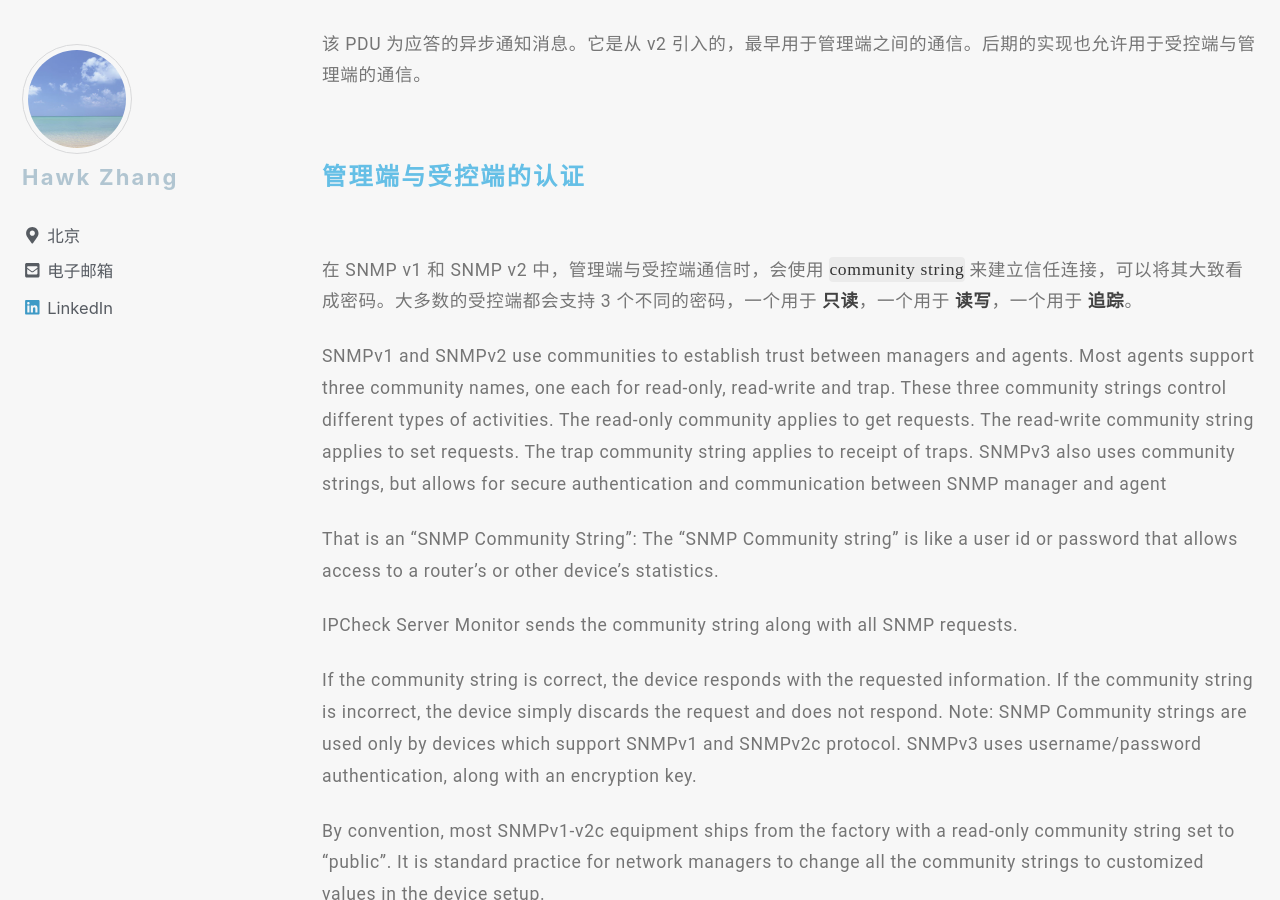
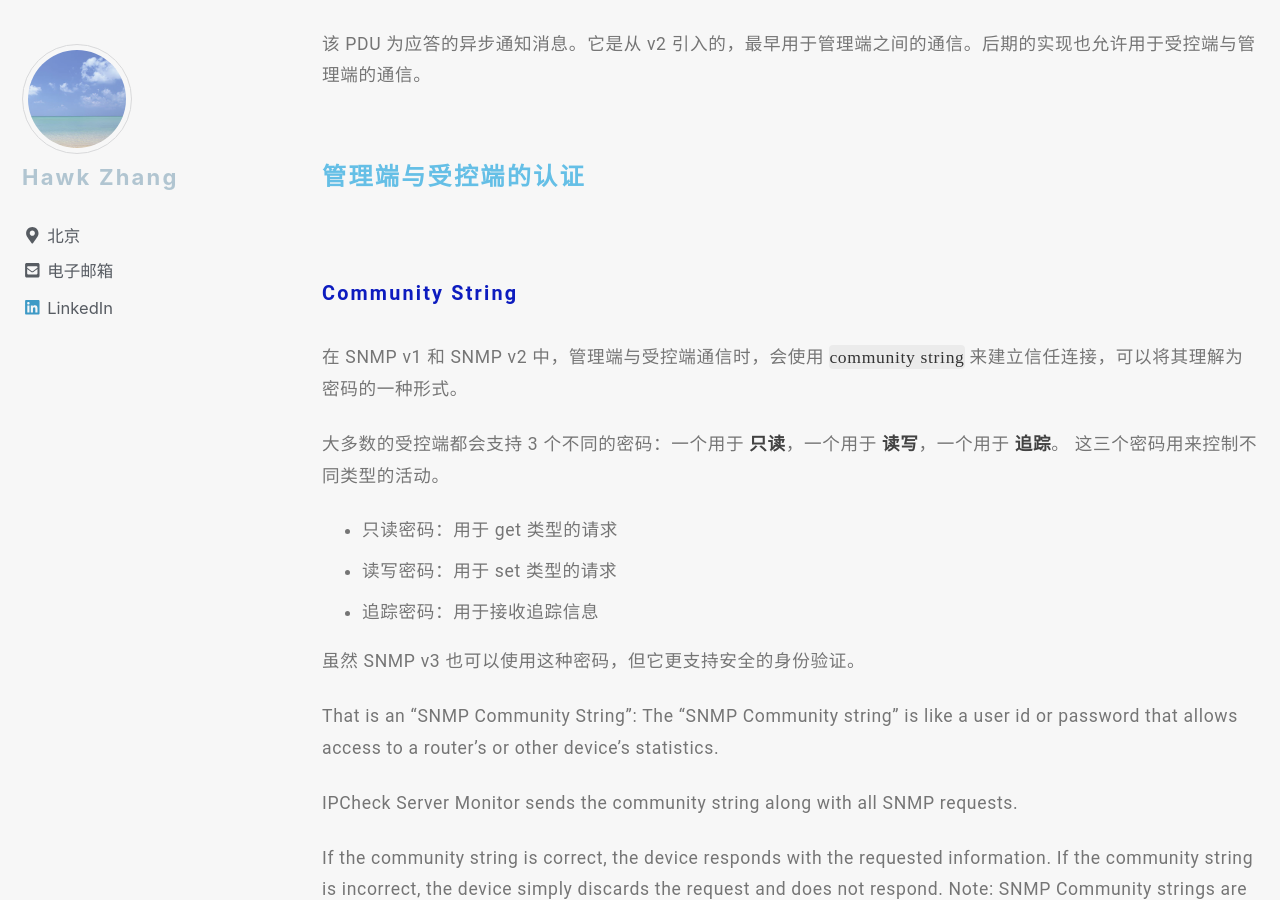
Before and after one commit to narru888/linotes_note, a Jekyll site: the page built from _posts/monitor/zabbix/2018-01-02-monitor.snmp.md, in a window 1280 px wide and 900 px high, scrolled down 7062 px. Built offline with Jekyll 4.4.1, drawn with Linux system fonts in a browser that asks for light colours; nearby versions of some CDN libraries; a script that is not in the unit is left out.

Commit message:
update on 2018-10-20 21:31:01 CST

```diff
--- a/_posts/monitor/zabbix/2018-01-02-monitor.snmp.md
+++ b/_posts/monitor/zabbix/2018-01-02-monitor.snmp.md
@@ -208,9 +208,20 @@ SNMP v1 指定了 5 个核心 PDU，SNMP v2 增加了 GetBulkRequest 和 InformR
 
 #### 管理端与受控端的认证
 
-在 SNMP v1 和 SNMP v2 中，管理端与受控端通信时，会使用 `community string` 来建立信任连接，可以将其大致看成密码。大多数的受控端都会支持 3 个不同的密码，一个用于 **只读**，一个用于 **读写**，一个用于 **追踪**。
 
-SNMPv1 and SNMPv2 use communities to establish trust between managers and agents. Most agents support three community names, one each for read-only, read-write and trap. These three community strings control different types of activities. The read-only community applies to get requests. The read-write community string applies to set requests. The trap community string applies to receipt of traps. SNMPv3 also uses community strings, but allows for secure authentication and communication between SNMP manager and agent
+##### Community String
+
+在 SNMP v1 和 SNMP v2 中，管理端与受控端通信时，会使用 `community string` 来建立信任连接，可以将其理解为密码的一种形式。
+
+大多数的受控端都会支持 3 个不同的密码：一个用于 **只读**，一个用于 **读写**，一个用于 **追踪**。 这三个密码用来控制不同类型的活动。
+
+* 只读密码：用于 get 类型的请求
+* 读写密码：用于 set 类型的请求
+* 追踪密码：用于接收追踪信息
+
+虽然 SNMP v3 也可以使用这种密码，但它更支持安全的身份验证。
+
+
 
 That is an “SNMP Community String”:
 The “SNMP Community string” is like a user id or password that allows access to a router's or other device's statistics.
```
